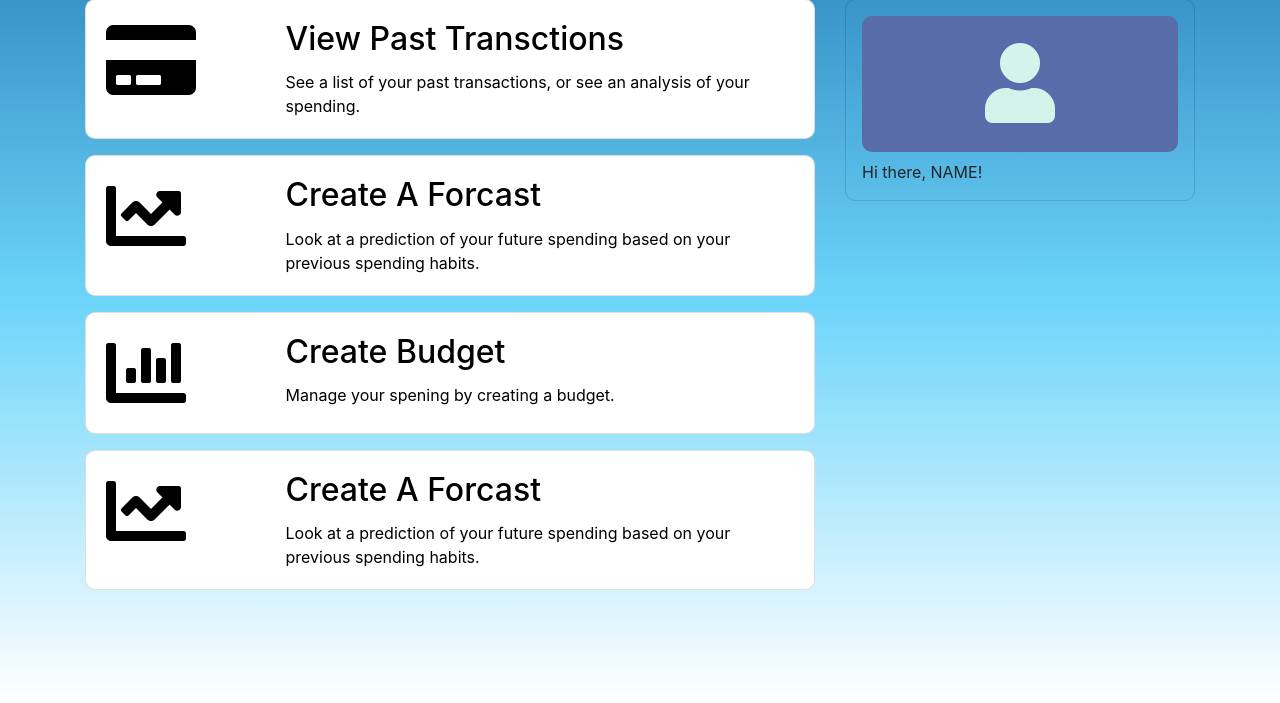
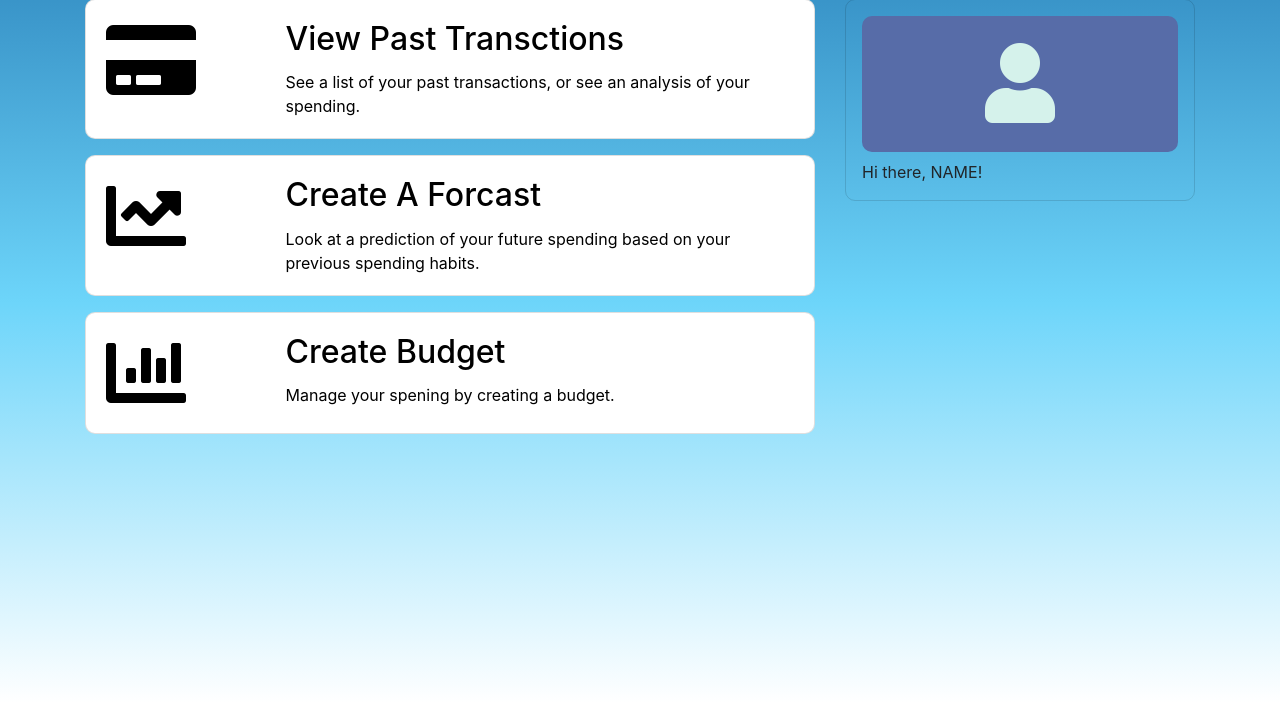
Before and after one commit to JackBiggin/MyPiggybank, a PHP site: page /myPiggybank/ in a window 1280 px wide. Shown: the part 97-800 px from the top of the page. Run offline with PHP 8.4, Linux system fonts and the light colour scheme; some libraries are stand-ins or nearby versions.

```diff
--- a/Index.html
+++ b/Index.html
@@ -102,19 +102,6 @@
 
                     </div>
                 </div>
-                <div class="card menu-option" onclick="window.location('./forecast.php')">
-                <div class="card-body">
-                    <div class="row">
-                        <div class="col-3">
-                            <i class="fas fa-chart-line symbolImage"></i>
-                        </div>
-                        <div class="col-9">
-                            <h2 class="card-title">Create A Forcast</h2>
-                            <p class="card-text">Look at a prediction of your future spending based on your previous spending habits.</p>
-                        </div>
-                    </div>
-                </div>
-                </div>
             </div>
             <div class="col-12 col-md-4">
                 <div class="sidebar">
--- a/assets/css/app.css
+++ b/assets/css/app.css
@@ -35,6 +35,7 @@ body {
 .menu-option {
     background-color: #FFFFFF;
     color: #000000;
+    cursor: pointer;
 }
 
 .menu-option fa {
```
